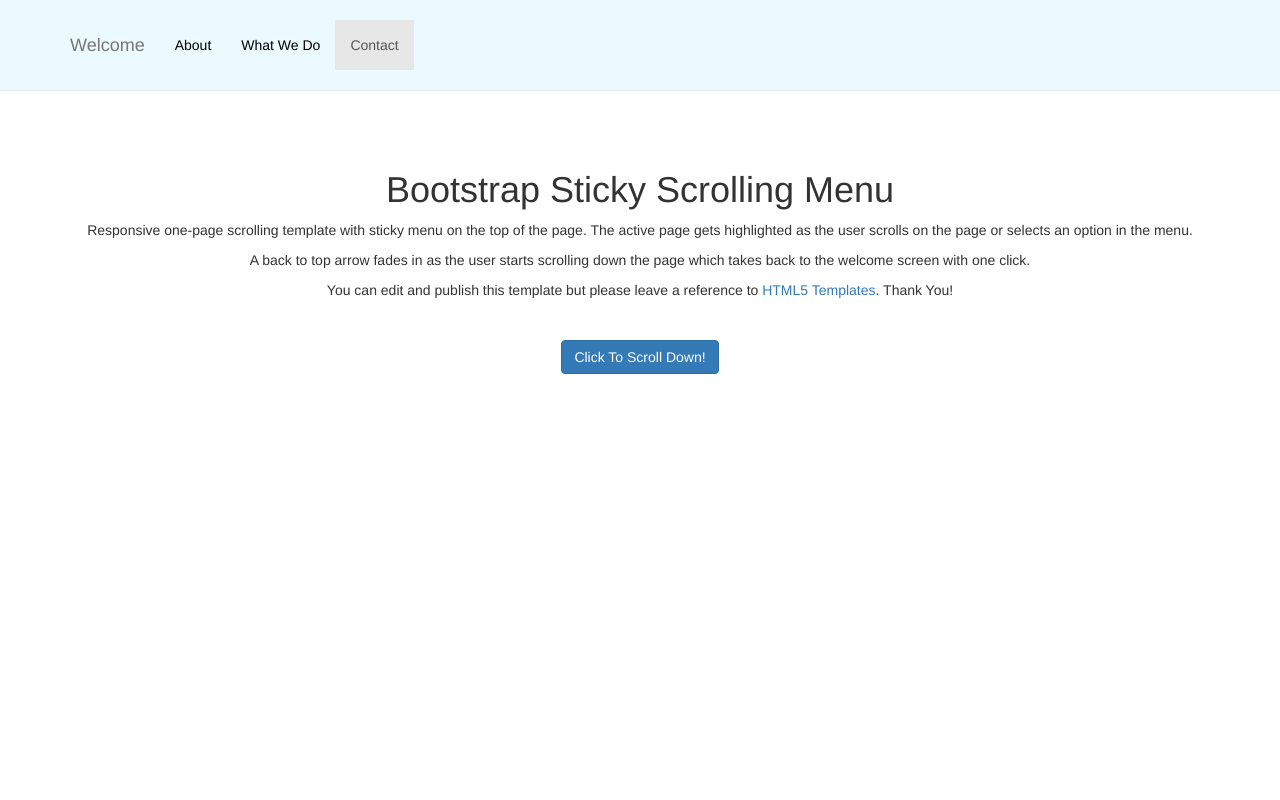
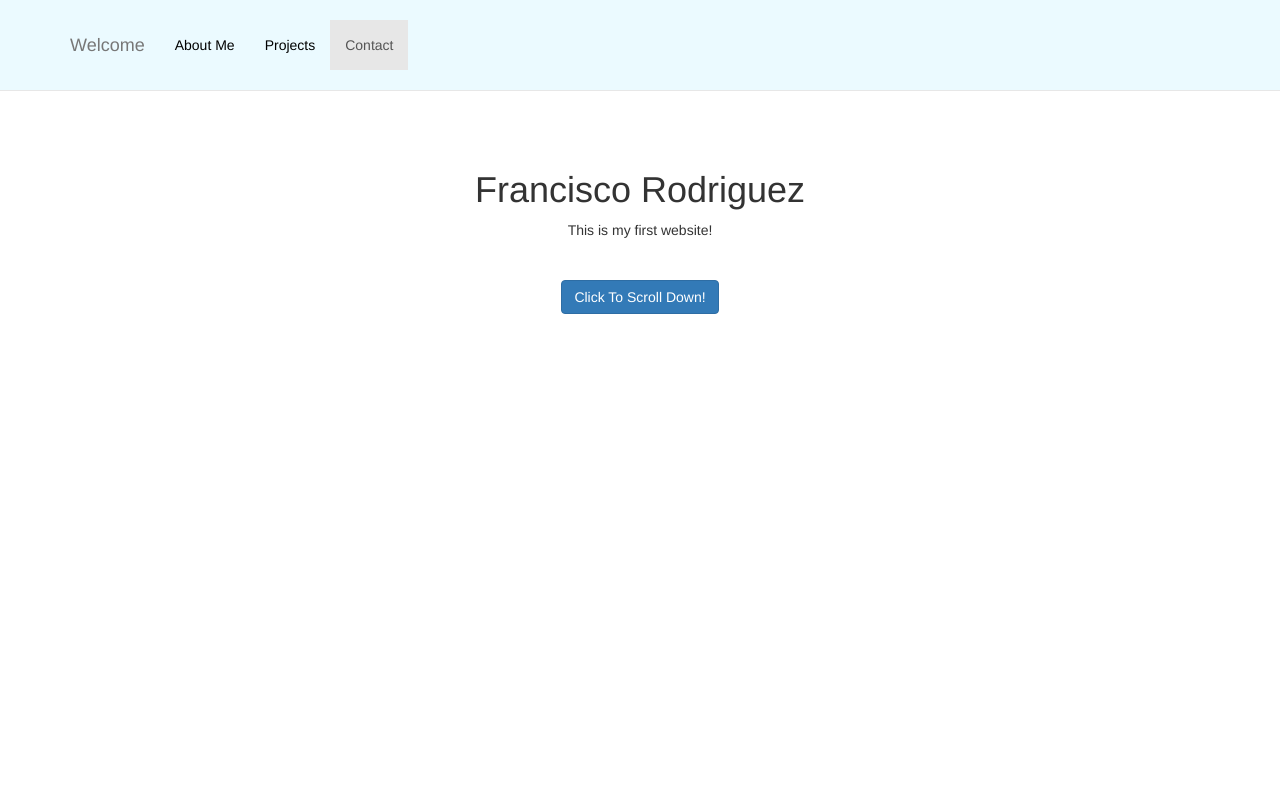
Before and after one commit to lcdflare/lcdflare.github.io, a plain HTML site: page index.html in a window 1280 px wide. Shown: the top 800 px of the page. Drawn offline with Linux system fonts and the light colour scheme.

Commit message:
First edit

```diff
--- a/index.html
+++ b/index.html
@@ -29,10 +29,10 @@
                         <a class="page-scroll" href="#page-top"></a>
                     </li>
                     <li>
-                        <a class="page-scroll" href="#about">About</a>
+                        <a class="page-scroll" href="#about">About Me</a>
                     </li>
                     <li>
-                        <a class="page-scroll" href="#whatwedo">What We Do</a>
+                        <a class="page-scroll" href="#whatwedo">Projects</a>
                     </li>
                     <li>
                         <a class="page-scroll" href="#contact">Contact</a>
@@ -46,10 +46,8 @@
         <div class="container">
             <div class="row">
                 <div class="col-lg-12">
-                    <h1>Bootstrap Sticky Scrolling Menu</h1>
-                    <p>Responsive one-page scrolling template with sticky menu on the top of the page. The active page gets highlighted as the user scrolls on the page or selects an option in the menu.</p>
-					<p>A back to top arrow fades in as the user starts scrolling down the page which takes back to the welcome screen with one click.</p>
-					<p>You can edit and publish this template but please leave a reference to <a href="https://html5-templates.com/" target="_blank" rel="nofollow">HTML5 Templates</a>. Thank You!</p>
+                    <h1>Francisco Rodriguez</h1>
+					<p>This is my first website!</p>
 					<p>&nbsp;</p>
                     <a class="btn btn-primary page-scroll" href="#about">Click To Scroll Down!</a>
                 </div>
@@ -85,6 +83,7 @@
             <div class="row">
                 <div class="col-lg-12">
                     <h1>Contact Section</h1>
+					<p>Initial template obtained from <a href="https://html5-templates.com/" target="_blank" rel="nofollow">HTML5 Templates</a>.</p>
                 </div>
             </div>
         </div>
```
